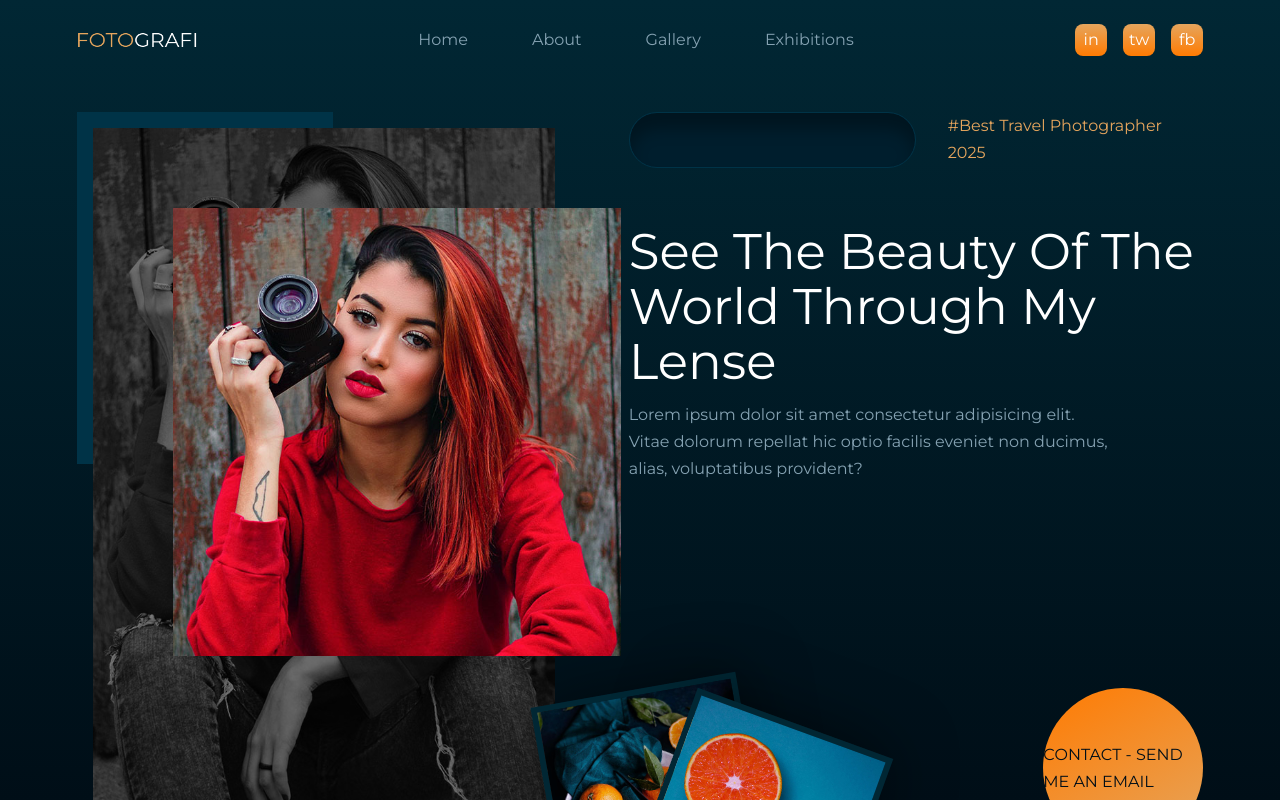
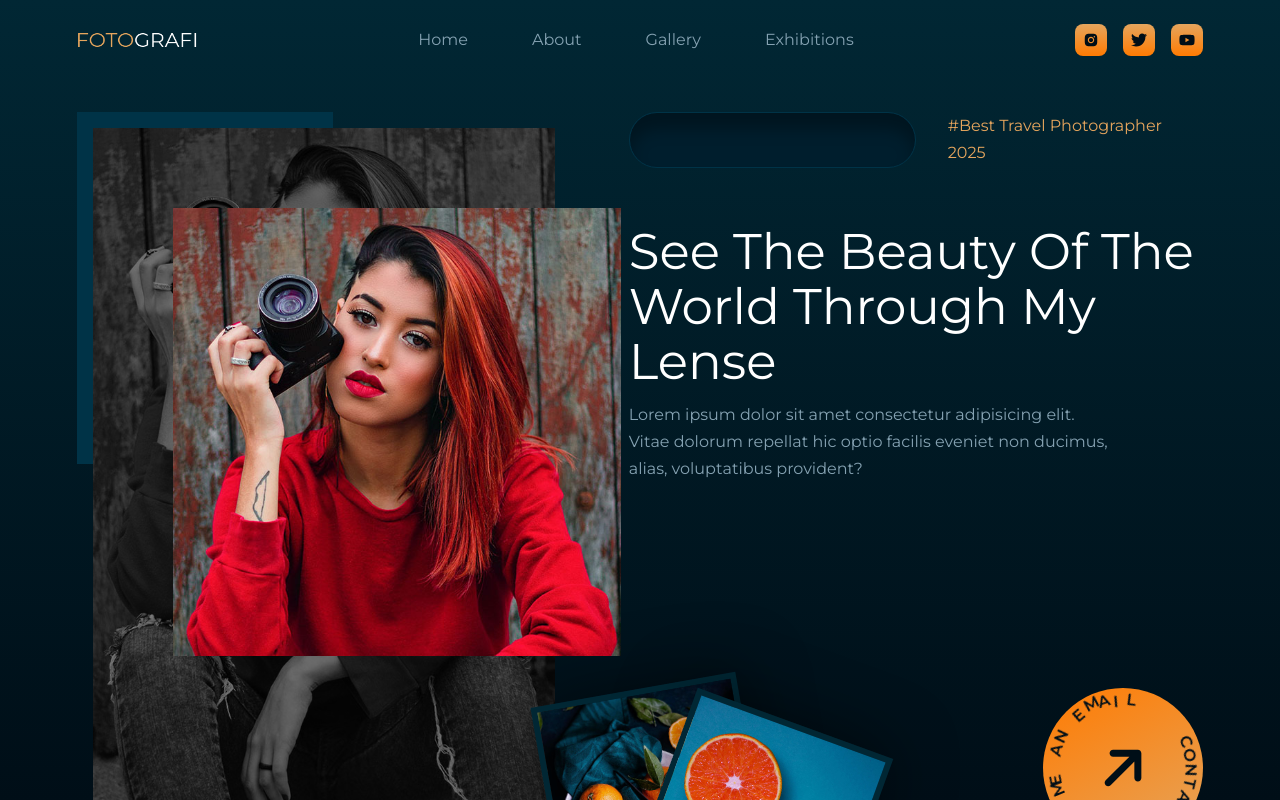
Before and after one commit to Jabweli/fotografi, a Next.js app: page / in a window 1280 px wide. Shown: the top 800 px of the page. Built offline with nearby package versions, Linux system fonts and the light colour scheme.

Commit message:
feat: add contact button component with circular text animation

```diff
--- a/app/globals.css
+++ b/app/globals.css
@@ -27,6 +27,14 @@
   --container-width-lg: 88%;
   --container-width-md: 92%;
   --transition: all 400ms ease;
+
+  --animate-spinText: spinText 30s linear infinite;
+
+  @keyframes spinText {
+    to {
+      transform: rotate(360deg);
+    }
+  }
 }
 
 html {
@@ -141,3 +149,14 @@ h2 {
   right: 6%;
   bottom: -3rem;
 }
+
+.header_btn:hover {
+  box-shadow: 0 2rem 2rem rgba(0, 0, 0, 0.3);
+  transform: translateY(-1rem);
+  color: var(--color-bg-1);
+}
+
+/* .contact_btn p span {
+  position: absolute;
+  transform-origin: 0.3rem 5rem;
+} */
--- a/components/ContactBtn.tsx
+++ b/components/ContactBtn.tsx
@@ -1,10 +1,28 @@
 import Link from "next/link";
 import React from "react";
+import { FaArrowRight } from "react-icons/fa6";
 
-const ContactBtn = ({className}:{className?:string}) => {
+const ContactBtn = ({ className }: { className?: string }) => {
+  const text = "CONTACT - SEND ME AN EMAIL";
   return (
-    <Link href="/" className={`contact_btn ${className}`}>
-      <p>CONTACT - SEND ME AN EMAIL</p>
+    <Link href="mailto:example@gmail.com" className={`contact_btn ${className}`}>
+      <FaArrowRight className="-rotate-45 text-[3.5rem] absolute" />
+      <div className="text-base font-semibold w-40 h-40 flex justify-center animate-spinText">
+        {text.split("").map((char, index) => {
+          return (
+            <span
+              key={index}
+              className="absolute"
+              style={{
+                transform: `rotate(${index * 12}deg)`,
+                transformOrigin: "0.3rem 5rem",
+              }}
+            >
+              {char}
+            </span>
+          );
+        })}
+      </div>
     </Link>
   );
 };
--- a/components/Header.tsx
+++ b/components/Header.tsx
@@ -16,6 +16,7 @@ const Header = () => {
                 alt="header image"
                 width={648}
                 height={972}
+                priority
               />
             </div>
             <div className="w-112 h-112 absolute top-24 left-24 overflow-hidden transition group-hover:opacity-0">
@@ -24,6 +25,8 @@ const Header = () => {
                 alt="header image"
                 width={648}
                 height={972}
+                priority
+                className="w-full"
               />
             </div>
           </div>
--- a/components/Navbar.tsx
+++ b/components/Navbar.tsx
@@ -2,6 +2,8 @@
 import Image from "next/image";
 import Link from "next/link";
 import React, { useEffect, useState } from "react";
+import { FaTwitter, FaYoutube } from "react-icons/fa6";
+import { AiFillInstagram } from "react-icons/ai";
 
 const Navbar = () => {
   const [isScrolled, setIsScrolled] = useState(false);
@@ -55,21 +57,21 @@ const Navbar = () => {
             className="w-8 h-8 grid place-items-center rounded-lg linear-bg-1"
             target="_blank"
           >
-            in
+            <AiFillInstagram className="text-bg-1"/>
           </Link>
           <Link
             href="https://instagram.com"
             className="w-8 h-8 grid place-items-center rounded-lg linear-bg-1"
             target="_blank"
           >
-            tw
+            <FaTwitter className="text-bg-1"/>
           </Link>
           <Link
             href="https://instagram.com"
             className="w-8 h-8 grid place-items-center rounded-lg linear-bg-1"
             target="_blank"
           >
-            fb
+            <FaYoutube className="text-bg-1"/>
           </Link>
         </div>
         <button className="hidden" id="nav__toggle-open">
```
Also changed, not shown: package.json (+6 -5 lines), 1 other file (tests, documents, lock files or other folders).
